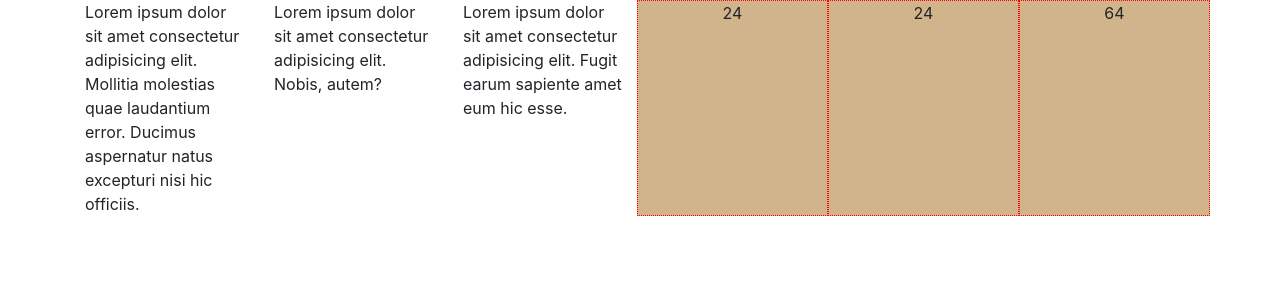
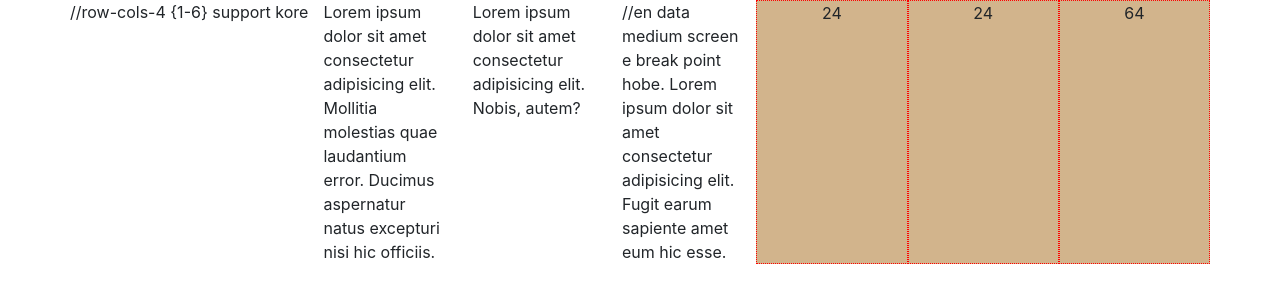
Before and after one commit to ruman649/boot, a plain HTML site: page html/container_row.html in a window 1280 px wide. Drawn offline with Linux system fonts and the light colour scheme.

Commit message:
add comments

```diff
--- a/html/container_row.html
+++ b/html/container_row.html
@@ -12,14 +12,14 @@
 <body>
 
     <div class="container">
-        <div class="row  ">
+        <div class="row  "> //row-cols-4 {1-6} support kore
             <div class="col-md">
                 Lorem ipsum dolor sit amet consectetur adipisicing elit. Mollitia molestias quae laudantium error. Ducimus aspernatur natus excepturi nisi hic officiis.
             </div>
             <div class="col-md">
                 Lorem ipsum dolor sit amet consectetur adipisicing elit. Nobis, autem?
             </div>
-            <div class="col-md">
+            <div class="col-md"> //en data medium screen e break point hobe.
                 Lorem ipsum dolor sit amet consectetur adipisicing elit. Fugit earum sapiente amet eum hic esse.
             </div>
             <div class="col">24</div>
```
